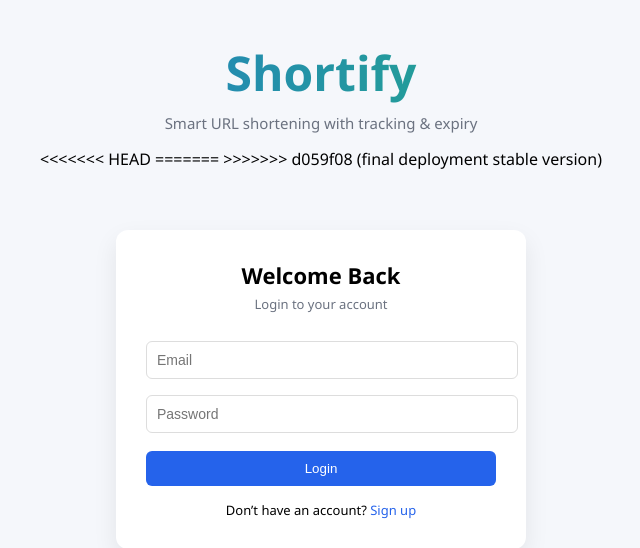
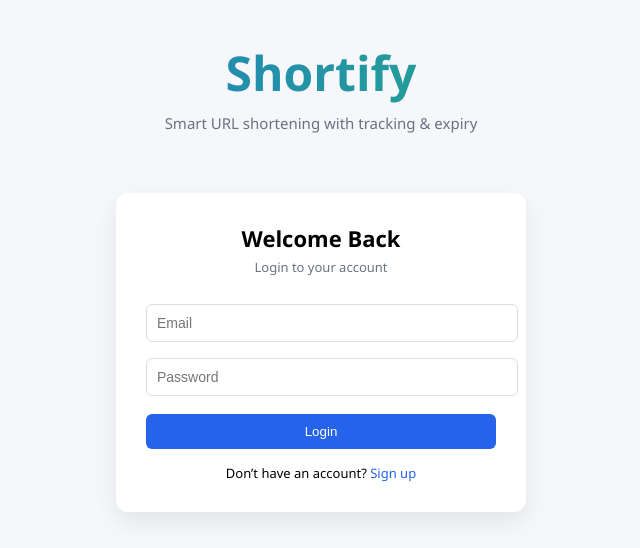
Before and after one commit to HimaHarika282/Shortify-URL-Shortener, a Flask app: page / in a window 1280 px wide. Shown: the top 548 px of the page, without its empty margins (319-959 px from the left). Run offline with Flask 3, Linux system fonts and the light colour scheme.

Commit message:
fix auth syntax error

```diff
--- a/templates/login.html
+++ b/templates/login.html
@@ -40,10 +40,6 @@ button:disabled{
     <p class="tagline">
         Smart URL shortening with tracking & expiry
     </p>
-<<<<<<< HEAD
-
-=======
->>>>>>> d059f08 (final deployment stable version)
 </div>
 
 <div class="auth-container">
```
